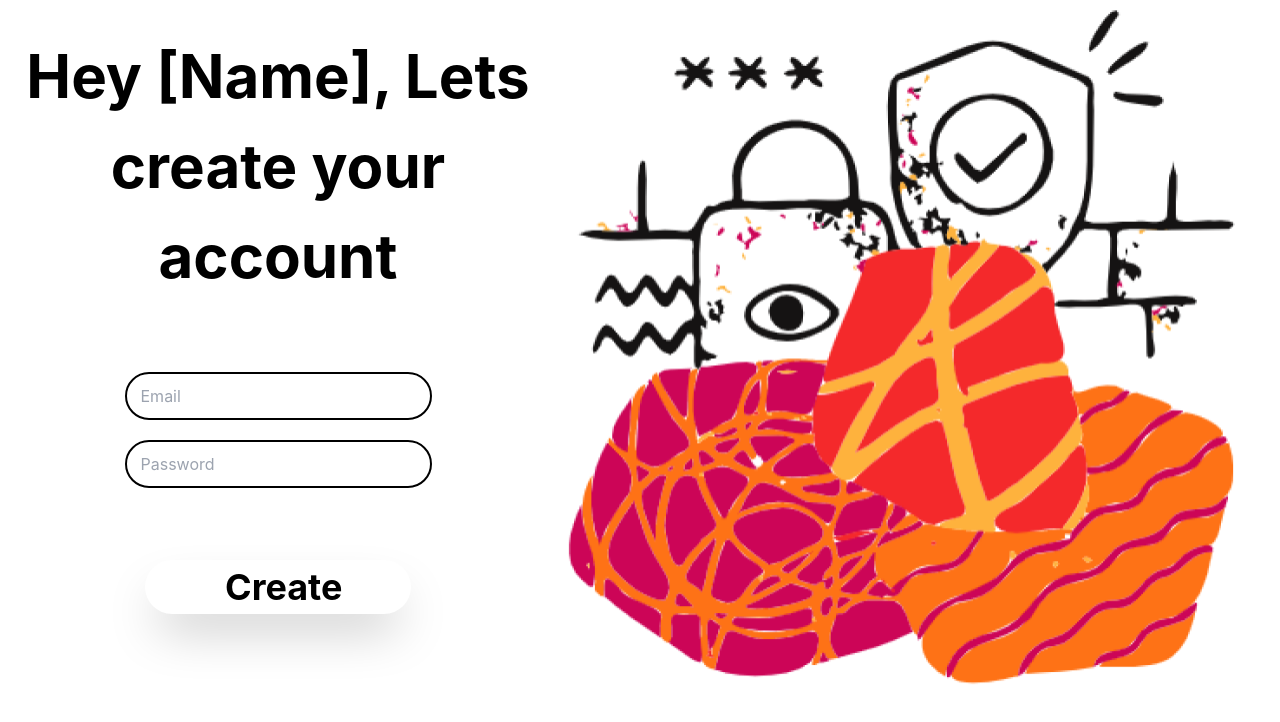
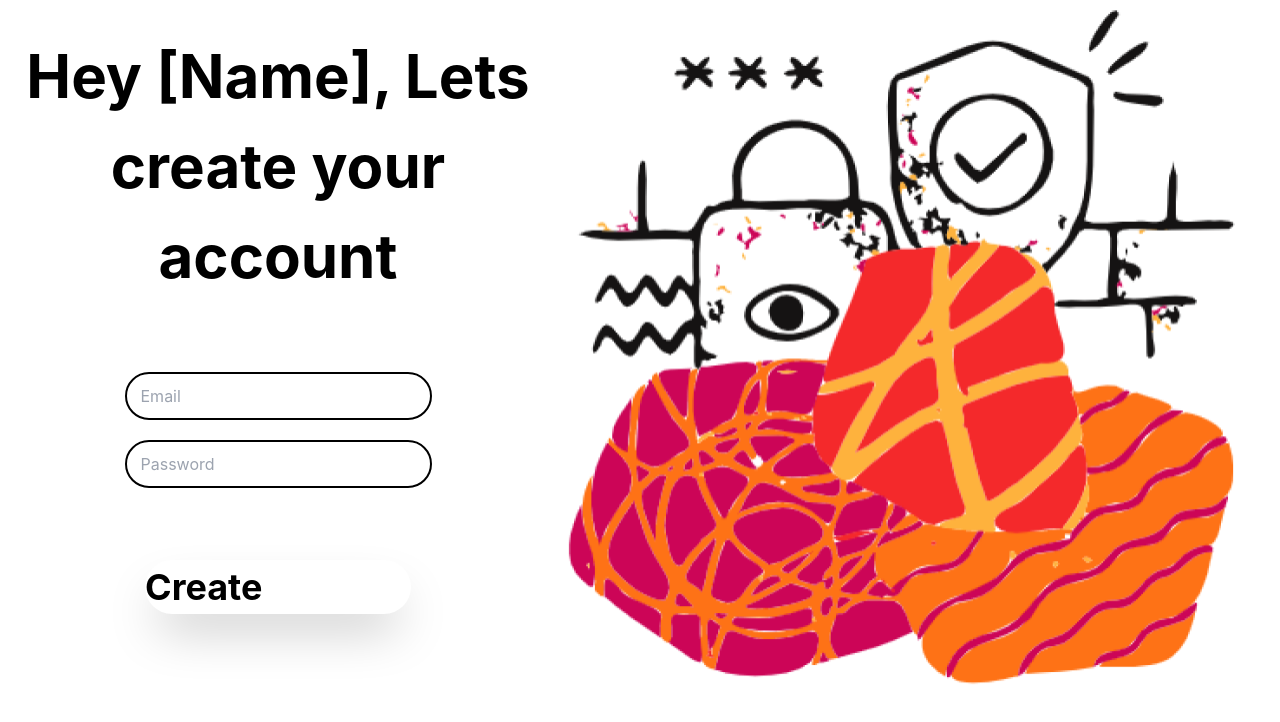
Before and after one commit to Alazar-dev/front-end-challenge, a React (Create React App) app: page /emailAuth in a window 1280 px wide. Shown: the top 722 px of the page. Built offline with nearby package versions, Linux system fonts and the light colour scheme.

Commit message:
removed unwanted css

```diff
--- a/src/components/auth/emailAuth.css
+++ b/src/components/auth/emailAuth.css
@@ -25,7 +25,6 @@
 .btnText-email {
     font-size: 36px;
     font-weight: bold;
-    margin-left: 80px;
 }
 
 .greeting-email {
```
